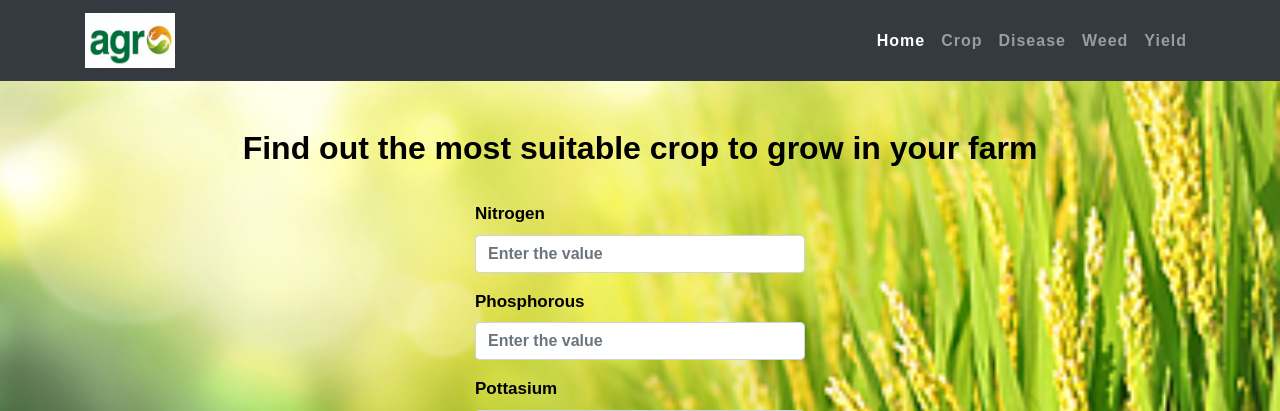
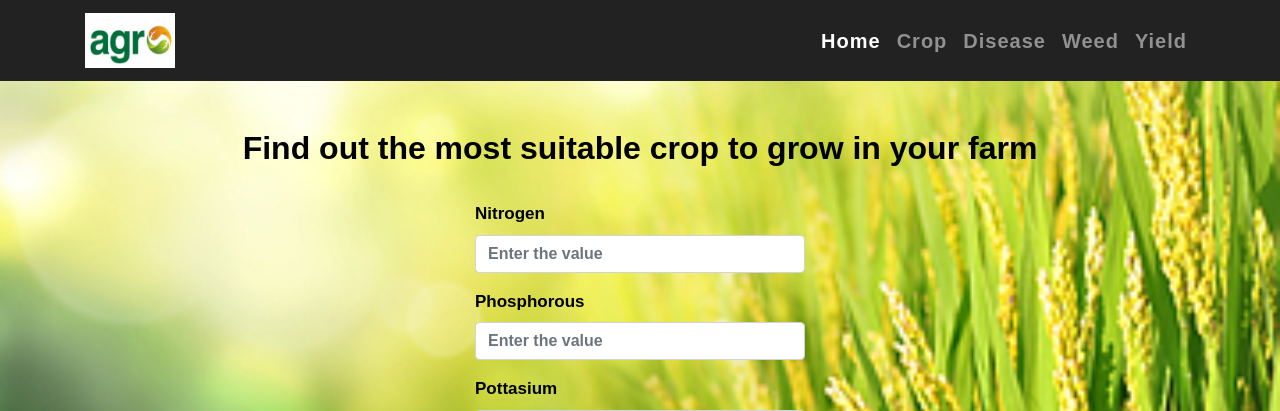
Before and after one commit to DLMeghana/CropRecommendation_Monitoring, a Flask app: page /crop-recommend in a window 1280 px wide. Shown: the top 411 px of the page. Run offline with Flask 3, Linux system fonts and the light colour scheme; parts of the project's set-up code (start-up, migrations or seed data) failed here and were passed over; some libraries are stand-ins or nearby versions; some web fonts are replaced.

Commit message:
feat:modified

```diff
--- a/Flask_project/templates/layout.html
+++ b/Flask_project/templates/layout.html
@@ -155,7 +155,7 @@ Smartphone Compatible web template, free webdesigns for Nokia, Samsung, LG, Sony
 <body>
 
 	<!-- Navigation -->
-	<nav class="navbar navbar-expand-lg navbar-dark bg-dark static-top" style="background-color: #f35aee00;">
+	<nav class="navbar navbar-expand-lg navbar-dark static-top" style="background-color:rgb(35, 34, 34);font-family:'Lucida Sans', 'Lucida Sans Regular', 'Lucida Grande', 'Lucida Sans Unicode', Geneva, Verdana, sans-serif;font-size:20px">
 		<div class="container">
 			<a class="navbar-brand" href="{{ url_for('home') }}">
 				<img src="{{ url_for('static', filename='images/logo.png') }}" style="width: 90px; height: 55px" alt="">
```
